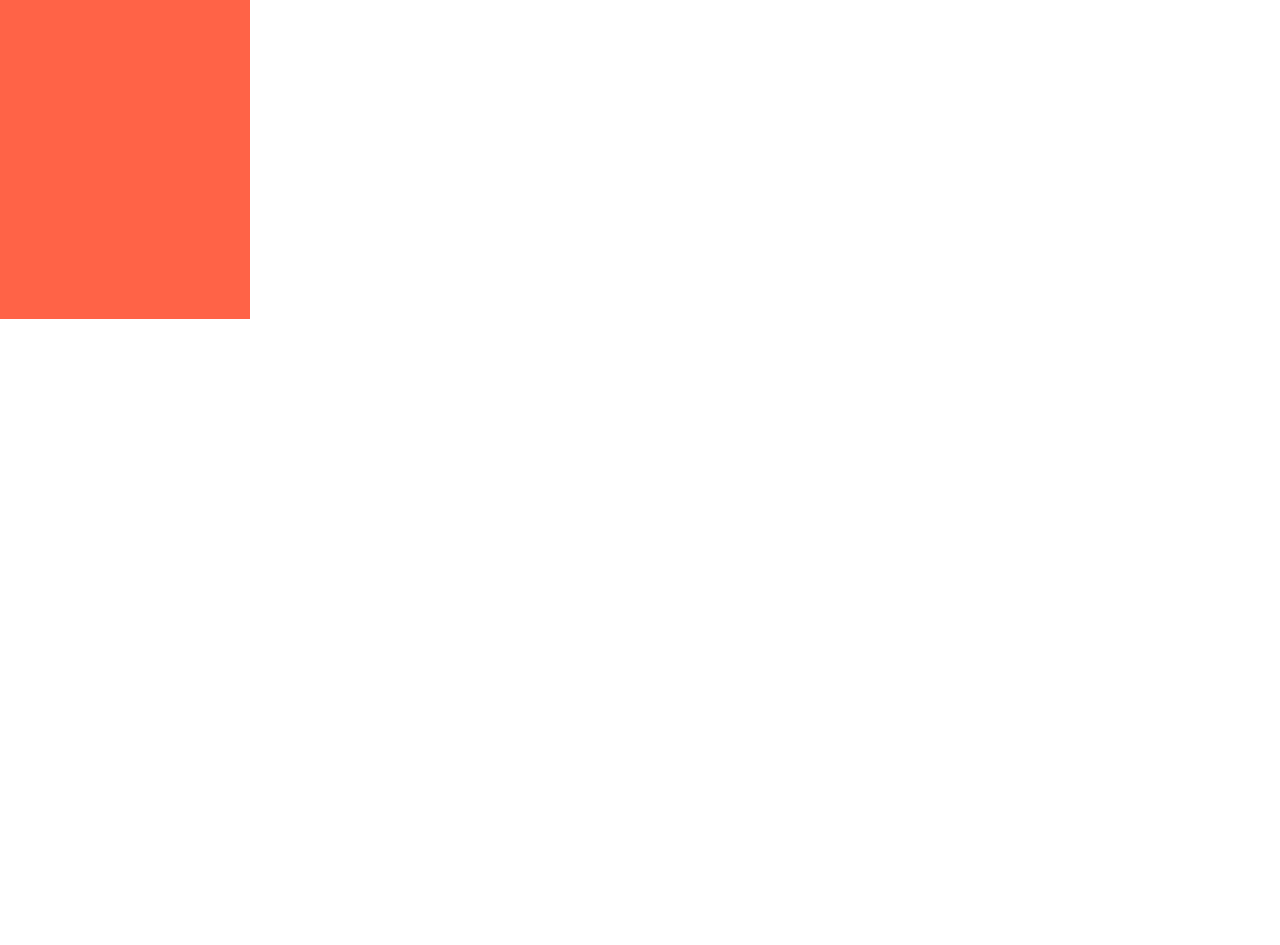
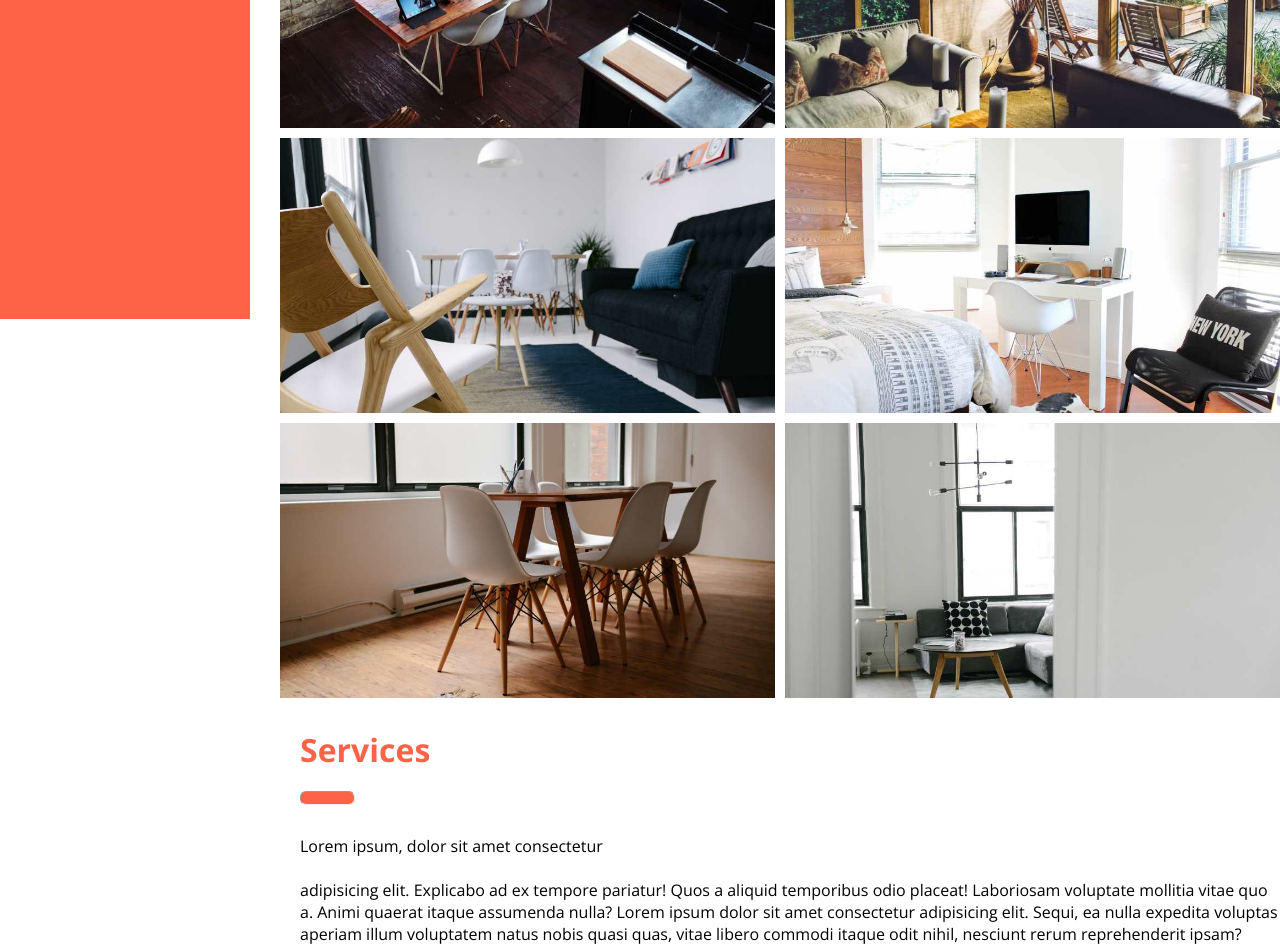
Before and after one commit to Rafat-Bin-Mahmud/ostad-assaignment-1, a plain HTML site: page index.html in a window 1280 px wide. Shown: the part 481-1426 px from the top of the page. Before the commit the page ends 800 px from the top, so only its background shows below. Drawn offline with nearby package versions, Linux system fonts and the light colour scheme.

Commit message:
image inserted

```diff
--- a/index.html
+++ b/index.html
@@ -25,8 +25,23 @@
         <div class="main-content">
             <div class="header"><h1>Interior Design</h1></div>
             <div class="showcase">
-                <h1>
-                <span class="left">Showcase.</span></h1>
+                <h1>Showcase.<hr></h1>
+            </div>
+            <div class="picture">
+                <img src="images/showcase-01.jpg" alt="">
+                <img src="images/showcase-02.jpg" alt="">
+                <img src="images/showcase-03.jpg" alt="">
+                <img src="images/showcase-04.jpg" alt="">
+                <img src="images/showcase-05.jpg" alt="">
+                <img src="images/showcase-06.jpg" alt="">
+            </div>
+            <div class="services">
+                <h1>Services <hr></h1>
+                <p class="para"> Lorem ipsum, dolor sit amet consectetur <br> <br>
+                    adipisicing elit. Explicabo ad ex tempore pariatur!
+                     Quos a aliquid temporibus odio placeat! Laboriosam voluptate
+                     mollitia vitae quo a.
+                    Animi quaerat itaque assumenda nulla? Lorem ipsum dolor sit amet consectetur adipisicing elit. Sequi, ea nulla expedita voluptas aperiam illum voluptatem natus nobis quasi quas, vitae libero commodi itaque odit nihil, nesciunt rerum reprehenderit ipsam?</p>
             </div>
         </div>
 
--- a/style.css
+++ b/style.css
@@ -51,9 +51,10 @@
 .wrapper .main-content .showcase h1{
     padding-left: 20px;
     color: tomato;
+    margin-bottom: 30px;
 }
-/* .wrapper .main-content .showcase span{
-    margin: 300px;
+ /* .wrapper .main-content .showcase span{
+     margin: 300px;
     position: relative;
 }
 .wrapper .main-content .showcase .left::after{
@@ -63,4 +64,30 @@
     bottom: 0;
     border: 3px solid tomato;
     width: 50%;
-} */
+    margin-top: 10px;
+    margin-bottom: 30px;
+}  */
+hr{
+    width: 55px;
+    height: 14px;
+    background-color: tomato;
+    border-radius: 6px;
+    margin: 20px 0;
+}
+.picture{
+    display: grid;
+    grid-template-columns: repeat(2,1fr);
+    grid-gap: 10px;
+    margin-bottom: 30px;
+}
+.picture img{
+    width: 100%;
+}
+.wrapper .main-content .services h1{
+    padding-left: 20px;
+    color: tomato;
+    margin-bottom: 30px;
+}
+.wrapper .main-content .para{
+    padding-left: 20px;
+}
```
